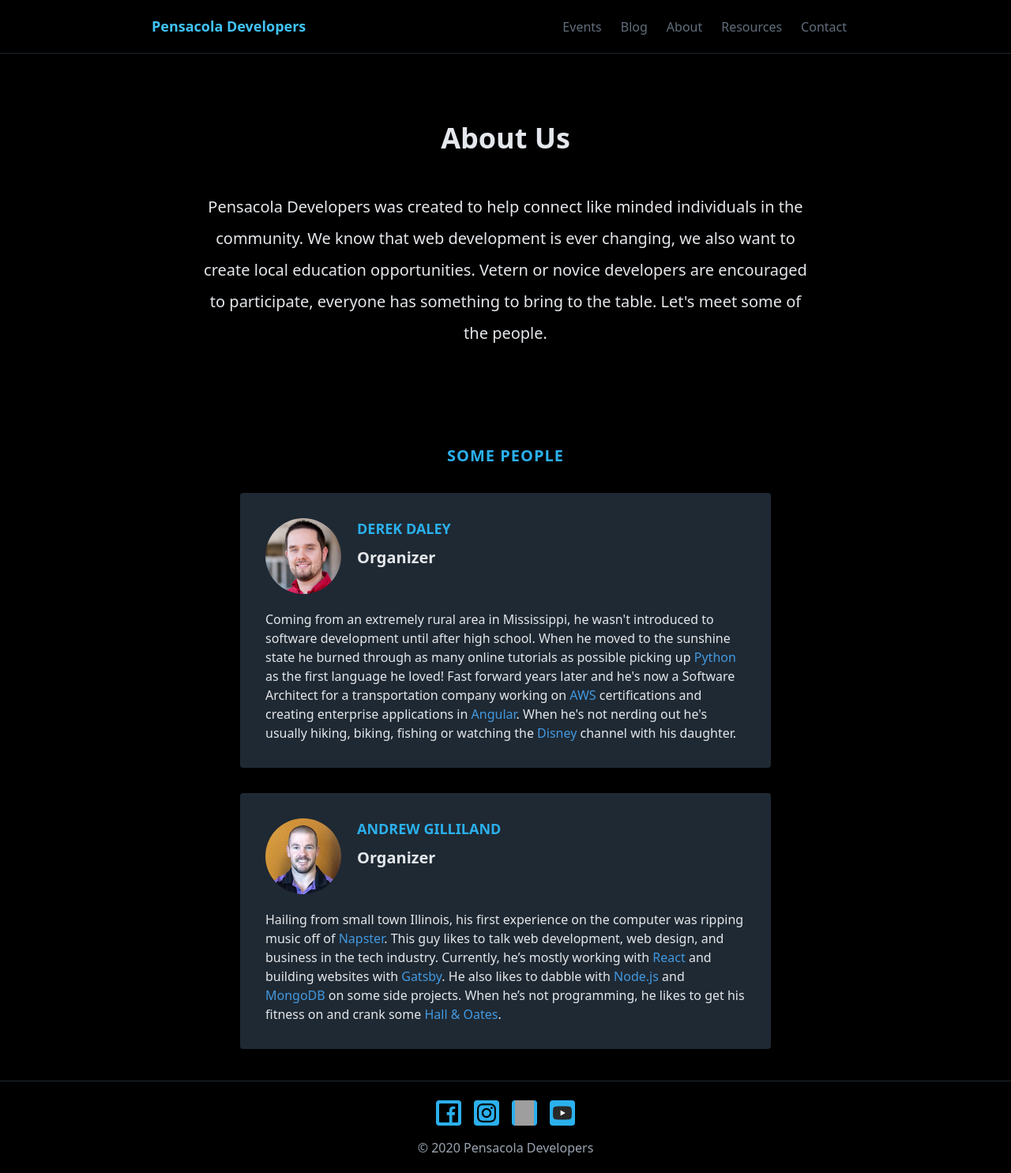
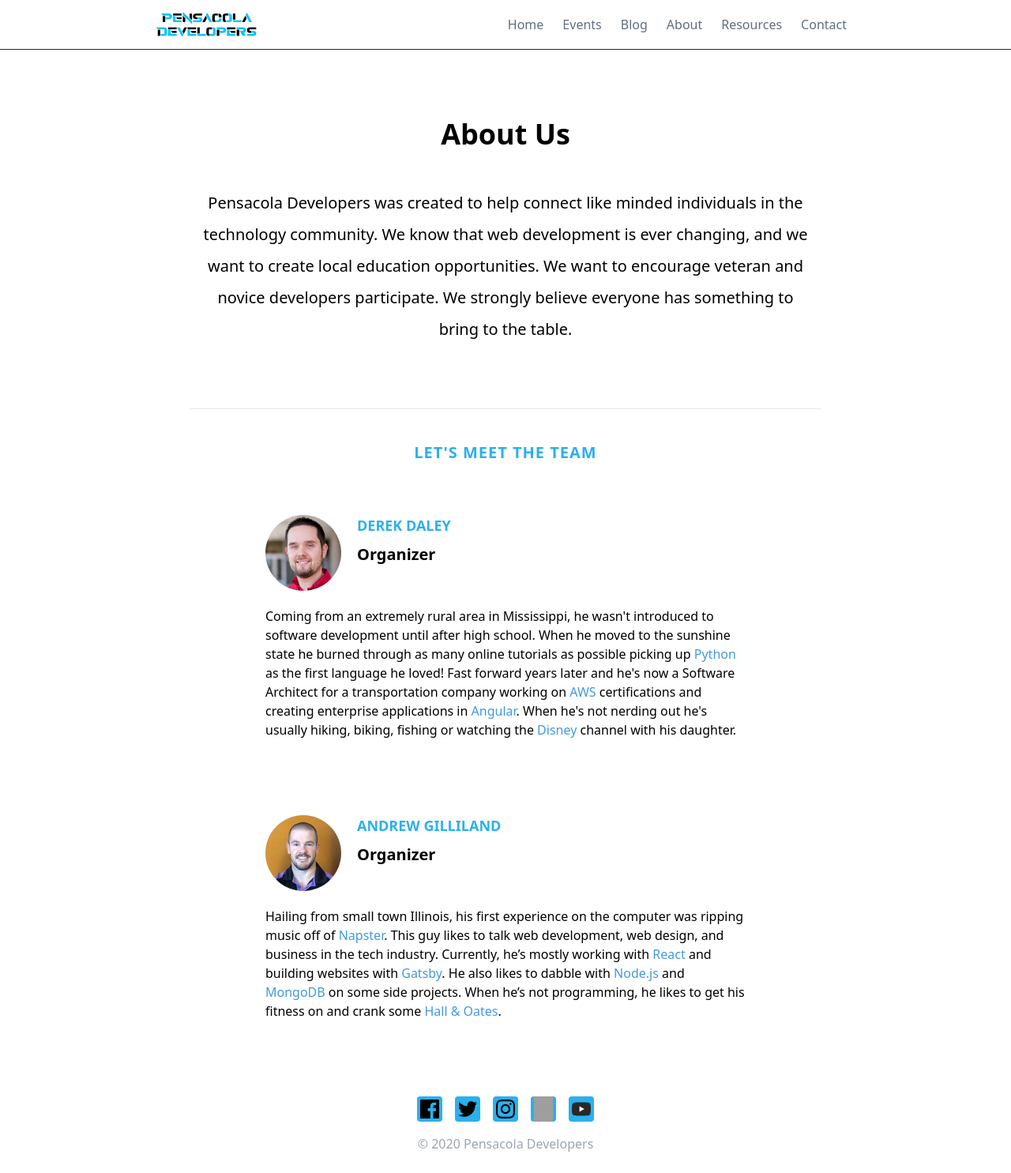
Before and after one commit to Pensacola-Web-and-App-Developers/pensacola-developers, a Gatsby site: page /about in a window 1280 px wide. Shown: the whole page at 79% size. Built offline with nearby package versions, Linux system fonts and the light colour scheme; Gatsby itself is replaced by a stand-in of ours; grey boxes are pictures that could not be loaded.

Commit message:
site color changes, welcome page images, etc...

```diff
--- a/gatsby-browser.js
+++ b/gatsby-browser.js
@@ -1 +1,2 @@
 import "./src/styles/tailwind.css"
+import "./src/styles/global.css"
--- a/src/components/Footer.js
+++ b/src/components/Footer.js
@@ -5,9 +5,10 @@ import facebook from "../images/social/facebook.svg"
 import instagram from "../images/social/instagram.svg"
 import meetup from "../images/social/meetup.svg"
 import youtube from "../images/social/youtube.svg"
+import twitter from "../images/social/twitter.svg"
 
 const Navbar = ({ siteTitle }) => (
-  <footer className="bg-black border-t border-cool-grey-900 px-5 sm:px-20 py-5">
+  <footer className="bg-white px-5 sm:px-20 py-5">
     <div className="flex justify-center">
       <div className="px-2 py-1">
         <a
@@ -16,6 +17,15 @@ const Navbar = ({ siteTitle }) => (
           href="https://www.facebook.com/pensacoladevs"
         >
           <img src={facebook} alt="Facebook" className="h-8 w-8" />
+        </a>
+      </div>
+      <div className="px-2 py-1">
+        <a
+          title="twitter"
+          className="bg-light-blue-vivid-500 h-8 w-8 flex justify-center items-center rounded p-1 hover:bg-light-blue-vivid-700 focus:bg-light-blue-vivid-700 focus:outline-none"
+          href="https://twitter.com/pensacoladevs"
+        >
+          <img src={twitter} alt="Twitter" className="h-8 w-8" />
         </a>
       </div>
       <div className="px-2 py-1">
--- a/src/components/Navbar.js
+++ b/src/components/Navbar.js
@@ -1,6 +1,7 @@
-import { Link } from "gatsby"
+import { useStaticQuery, graphql, Link } from "gatsby"
 import PropTypes from "prop-types"
 import React, { useState } from "react"
+import Img from "gatsby-image"
 
 const Navbar = ({ siteTitle }) => {
   const [isOpen, setOpen] = useState(false)
@@ -13,15 +14,24 @@ const Navbar = ({ siteTitle }) => {
     setOpen(!isOpen)
   }
 
+  const data = useStaticQuery(graphql`
+    query {
+      file(relativePath: {eq: "pdfull.png"}) {
+        childImageSharp {
+          fixed {
+            src
+          }
+        }
+      }
+    }
+  `)
+
   return (
-    <nav className="bg-black text-cool-grey-050 border-b border-cool-grey-900 px-5 sm:px-20 py-5">
+    <nav className="bg-white text-cool-grey-050 border-b border-cool-grey-900 px-4 sm:px-10 py-4">
       <div className="sm:flex sm:justify-between sm:items-center lg:max-w-4xl mx-auto">
         <div className="flex items-center justify-between">
-          <Link
-            className="font-bold text-light-blue-vivid-400 text-lg focus:outline-none"
-            to="/"
-          >
-            {siteTitle}
+          <Link to="/" className="navbar-logo-link">
+            <Img className="navbar-logo" fixed={data.file.childImageSharp.fixed} />
           </Link>
           <div className="sm:hidden">
             <button
@@ -51,6 +61,12 @@ const Navbar = ({ siteTitle }) => {
             isOpen ? "flex flex-col" : "hidden"
           }`}
         >
+          <Link
+            to="/"
+            className="mt-1 px-2 py-1 sm:py-0 hover:text-cool-grey-100 focus:outline-none sm:mt-0 sm:ml-2"
+          >
+            Home
+          </Link>
           <Link
             to="/events"
             className="mt-1 px-2 py-1 sm:py-0 hover:text-cool-grey-100 focus:outline-none sm:mt-0 sm:ml-2"
@@ -92,7 +108,7 @@ Navbar.propTypes = {
 }
 
 Navbar.defaultProps = {
-  siteTitle: ``,
+  siteTitle: ``
 }
 
 export default Navbar
--- a/src/components/layout.js
+++ b/src/components/layout.js
@@ -20,7 +20,7 @@ const Layout = ({ children }) => {
     <>
       <div className="flex flex-col min-h-screen antialiased">
         <Navbar siteTitle={data.site.siteMetadata.title} />
-        <main className="bg-black text-cool-grey-100 flex flex-col flex-1">
+        <main className="bg-grey-200 text-black flex flex-col flex-1">
           {children}
         </main>
         <Footer siteTitle={data.site.siteMetadata.title} />
--- a/src/pages/about.js
+++ b/src/pages/about.js
@@ -9,23 +9,23 @@ import andrew from "../images/bios/photo-1.png"
 const SecondPage = () => (
   <Layout>
     <SEO title="About" />
-    <section className="flex flex-col justify-center items-center lg:max-w-4xl mx-auto px-4 py-10">
+    <section className="flex flex-col border-b justify-center items-center lg:max-w-4xl mx-auto px-4 py-10">
       <h1 className="font-bold text-2xl sm:text-4xl mt-10">About Us</h1>
       <p className="text-center max-w-3xl leading-loose sm:text-xl py-10">
         Pensacola Developers was created to help connect like minded individuals
-        in the community. We know that web development is ever changing, we also
-        want to create local education opportunities. Vetern or novice
-        developers are encouraged to participate, everyone has something to
-        bring to the table. Let's meet some of the people.
+        in the technology community. We know that web development is ever changing, and we
+        want to create local education opportunities. We want to encourage veteran and novice
+        developers participate. We strongly believe everyone has something to
+        bring to the table.
       </p>
     </section>
 
     <section className="flex flex-col justify-center items-center lg:max-w-4xl mx-auto px-4 py-10">
       <h2 className="uppercase tracking-wider font-semibold text-light-blue-vivid-500 text-xl">
-        Some People
+      Let's meet the team
       </h2>
 
-      <div className="bg-cool-grey-900 max-w-xs sm:max-w-2xl rounded p-8 mt-8">
+      <div className="bg-white max-w-xs sm:max-w-2xl rounded p-8 mt-8">
         <div className="flex sm:flex-row justify-start">
           <img
             className="h-20 w-20 sm:h-24 sm:w-24 rounded-full shadow-inner"
@@ -80,7 +80,7 @@ const SecondPage = () => (
         </div>
       </div>
 
-      <div className="bg-cool-grey-900 max-w-xs sm:max-w-2xl rounded p-8 mt-8">
+      <div className="bg-white max-w-xs sm:max-w-2xl rounded p-8 mt-8">
         <div className="flex sm:flex-row justify-start">
           <img
             className="h-20 w-20 sm:h-24 sm:w-24 rounded-full shadow-inner"
--- a/src/pages/index.js
+++ b/src/pages/index.js
@@ -4,33 +4,30 @@ import { Link } from "gatsby"
 import Layout from "../components/layout"
 import SEO from "../components/seo"
 
-import patternRandomized from "../images/pattern-randomized.svg"
+import meetup from "../images/background.jpg"
 
 const IndexPage = () => (
   <Layout>
     <SEO title="Home" />
     <section
-      className="bg-center bg-cover"
-      style={{ backgroundImage: `url(${patternRandomized})` }}
-    >
-      <div className="flex flex-col justify-center items-center lg:max-w-4xl mx-auto px-4 py-10">
-        <h1 className="font-bold text-2xl sm:text-4xl mt-10">Welcome</h1>
-        <p className="text-center sm:text-xl py-10">
-          Pensacola Developers is an organization for web developers and web
-          designers looking to network with others in the industry, learn about
-          new or emerging technologies, and for anyone wanting to learn web
-          development.
+      className="bg-center bg-cover">
+      <div className="text-white flex flex-col justify-center items-center lg:max-w-4xl mx-auto px-4 py-10">
+        <h1 className="font-bold text-2xl sm:text-5xl">Welcome</h1>
+        <p className="font-bold text-center sm:text-2xl py-10">
+          Pensacola Developers is an inclusive organization for web developers and web
+          designers looking to network with others in the industry, for those wanting tp learn about
+          new technologies and for anyone wanting to learn web
+          development
         </p>
         <Link
           to="/about"
-          className="font-semibold bg-light-blue-vivid-500 hover:bg-light-blue-vivid-700 rounded px-4 py-2"
-        >
+          className="font-semibold bg-light-blue-vivid-500 hover:bg-light-blue-vivid-700 rounded px-4 py-2">
           Learn More
         </Link>
       </div>
     </section>
 
-    <section className="flex flex-col sm:flex-row justify-center items-stretch border-t border-b border-cool-grey-900 mx-auto sm:px-10 py-16">
+    <section className="flex flex-col sm:flex-row justify-center items-stretch mx-auto sm:px-10 py-16">
       <div className="border-r border-cool-grey-900 px-8">
         <h2 className="uppercase tracking-wider font-semibold text-light-blue-vivid-500 text-xl">
           Connect
@@ -64,7 +61,7 @@ const IndexPage = () => (
       </div>
     </section>
 
-    <section className="flex flex-wrap justify-center items-center lg:max-w-screen-xl px-4 py-5 mx-auto mt-10">
+    {/* <section className="flex flex-wrap justify-center items-center lg:max-w-screen-xl px-4 py-5 mx-auto mt-10">
       <div className="bg-cool-grey-900 max-w-sm rounded px-5 py-5 m-2">
         <h3 className="font-bold text-xl">Events</h3>
         <p>
@@ -112,7 +109,7 @@ const IndexPage = () => (
           </Link>
         </div>
       </div>
-    </section>
+    </section> */}
   </Layout>
 )
 
--- a/src/styles/global.css
+++ b/src/styles/global.css
@@ -0,0 +1,27 @@
+.bg-center.bg-cover{
+    display: block;
+    position: relative;
+    background: rgba(43,176,237, 0.6);
+  }
+
+.bg-center.bg-cover::before{
+    content: "";
+    background-image: url(../images/background.jpg);
+    background-size: cover;
+    background-position: center;
+    top: 0;
+    left: 0;
+    bottom: 0;
+    right: 0;
+    position: absolute;
+    z-index: -1;
+}
+
+.navbar-logo {
+    width: 140px;
+    height: 30px;
+}
+
+.navbar-logo-link{
+    line-height: 0;
+}
```
Also changed, not shown: src/images/favicon-16x16.png, src/images/favicon-32x32.png, src/images/favicon.ico, src/images/pdfull.png (added), 1 other file.
